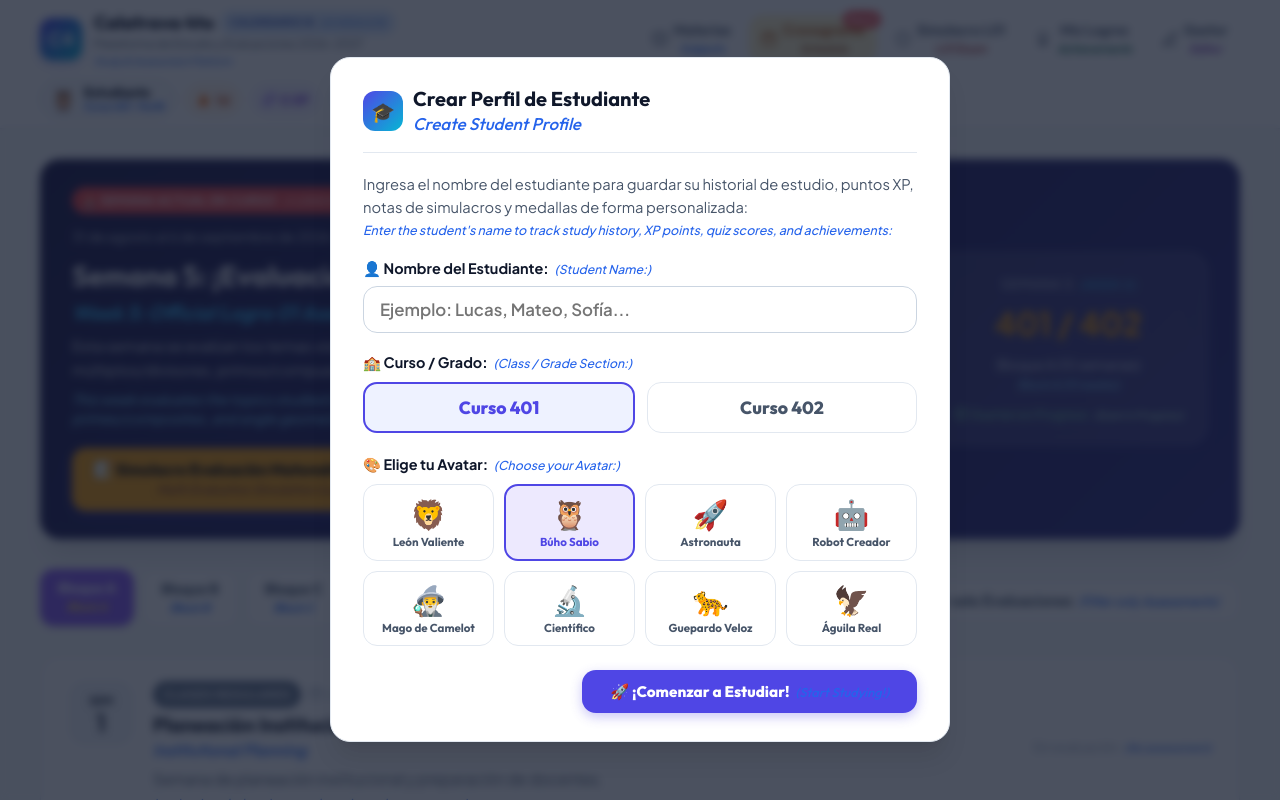
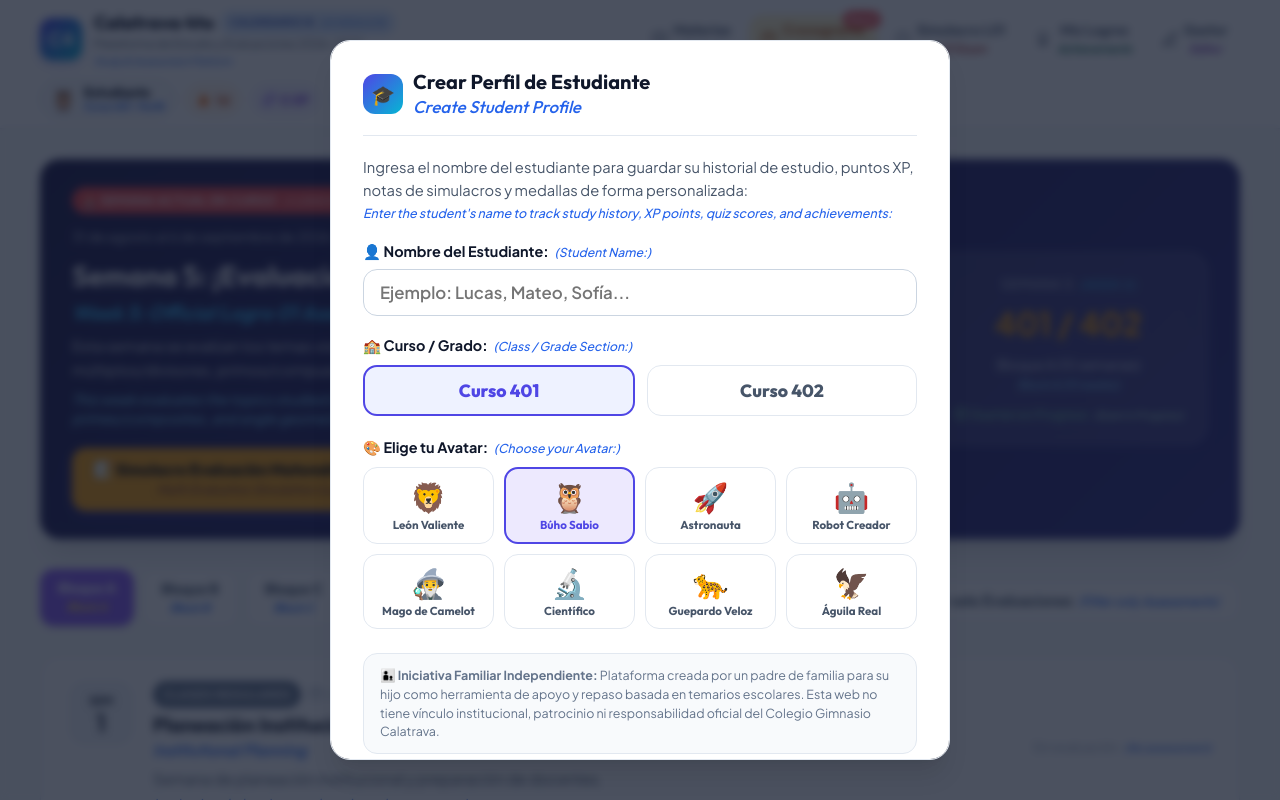
Before and after one commit to cbcbrcia/calatrava4to, a React (Vite) app: page / in a window 1280 px wide. Shown: the top 800 px of the page. Built offline with nearby package versions, Linux system fonts and the light colour scheme.

Commit message:
feat: Agregar descargo de responsabilidad y nota permanente de iniciativa familiar independiente

```diff
--- a/src/App.jsx
+++ b/src/App.jsx
@@ -10,6 +10,8 @@ import { ExamSimulator } from './components/ExamSimulator';
 import { AchievementsView } from './components/AchievementsView';
 import { ContentManager } from './components/ContentManager';
 import { ProfileModal } from './components/ProfileModal';
+import { DualText } from './components/BilingualText';
+import { ShieldAlert, Heart } from 'lucide-react';
 
 import { CURRICULUM_SUBJECTS as INITIAL_SUBJECTS } from './data/curriculumData';
 import {
@@ -272,17 +274,44 @@ export function App() {
         forceCreation={!currentProfile}
       />
 
-      {/* Footer */}
+      {/* Footer Permanente con Mensaje Aclaratorio y Descargo de Responsabilidad */}
       <footer style={{
         background: '#ffffff',
         borderTop: '1px solid var(--border-color)',
-        padding: '20px 0',
-        textAlign: 'center',
-        fontSize: '0.85rem',
-        color: 'var(--text-muted)'
+        padding: '32px 0 24px',
+        color: 'var(--text-secondary)'
       }}>
-        <div className="container">
-          <p>© 2026-2027 Plataforma de Estudio Gimnasio Calatrava • 4to de Primaria Calendario B</p>
+        <div className="container" style={{ maxWidth: '980px' }}>
+          {/* Tarjeta de Descargo de Responsabilidad / Disclaimer */}
+          <div style={{
+            background: '#f8fafc',
+            border: '1.5px solid #e2e8f0',
+            borderRadius: 'var(--radius-lg)',
+            padding: '20px 24px',
+            marginBottom: '20px',
+            boxShadow: 'var(--shadow-sm)'
+          }}>
+            <div style={{ display: 'flex', alignItems: 'center', gap: '8px', marginBottom: '8px', color: '#4338ca', fontWeight: 800, fontSize: '0.92rem' }}>
+              <Heart size={18} color="#4f46e5" fill="#4f46e5" />
+              <DualText
+                es="Nota Informativa & Descargo de Responsabilidad"
+                en="Educational Notice & Disclaimer"
+                inline
+              />
+            </div>
+
+            <p style={{ fontSize: '0.86rem', lineHeight: 1.6, color: '#334155', marginBottom: '10px' }}>
+              Esta plataforma web fue creada con fines estrictamente pedagógicos por un <strong>padre de familia para el apoyo y repaso escolar de su hijo</strong>, basada en los temarios y textos guía de 4to de primaria del Colegio Gimnasio Calatrava.
+            </p>
+
+            <p style={{ fontSize: '0.82rem', lineHeight: 1.55, color: '#64748b' }}>
+              ⚠️ <strong>Aclaración institucional:</strong> Esta es una iniciativa personal, privada y sin ánimo de lucro. El <strong>Colegio Gimnasio Calatrava no tiene vínculo, autoría, patrocinio ni responsabilidad institucional</strong> sobre este sitio web, sus contenidos, ejercicios o el uso que terceros le den a esta plataforma de repaso.
+            </p>
+          </div>
+
+          <div style={{ textAlign: 'center', fontSize: '0.8rem', color: 'var(--text-muted)' }}>
+            <p>© 2026-2027 Plataforma de Estudio Familiar • Grado 4to Calendario B • Diseñado con ❤️ para el aprendizaje</p>
+          </div>
         </div>
       </footer>
     </div>
--- a/src/components/ProfileModal.jsx
+++ b/src/components/ProfileModal.jsx
@@ -179,6 +179,20 @@ export function ProfileModal({ isOpen, onClose, onProfileChanged, forceCreation
                   );
                 })}
               </div>
+            </div>
+
+            {/* Nota Aclaratoria Familiar */}
+            <div style={{
+              background: '#f8fafc',
+              border: '1px solid #e2e8f0',
+              borderRadius: 'var(--radius-md)',
+              padding: '12px 16px',
+              marginBottom: '20px',
+              fontSize: '0.78rem',
+              color: '#64748b',
+              lineHeight: 1.5
+            }}>
+              👨‍👦 <strong>Iniciativa Familiar Independiente:</strong> Plataforma creada por un padre de familia para su hijo como herramienta de apoyo y repaso basada en temarios escolares. Esta web no tiene vínculo institucional, patrocinio ni responsabilidad oficial del Colegio Gimnasio Calatrava.
             </div>
 
             {/* Botones de Acción */}
```
